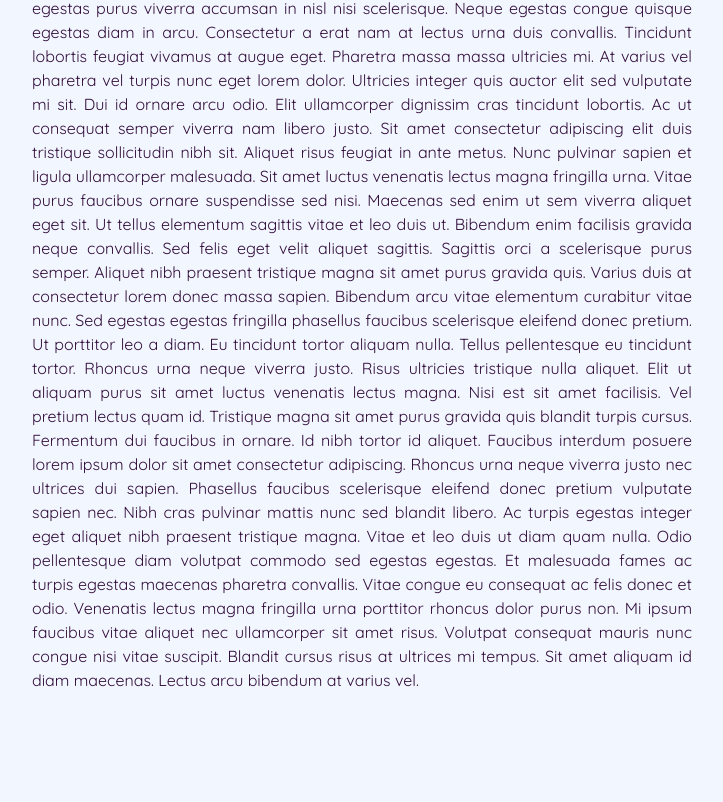
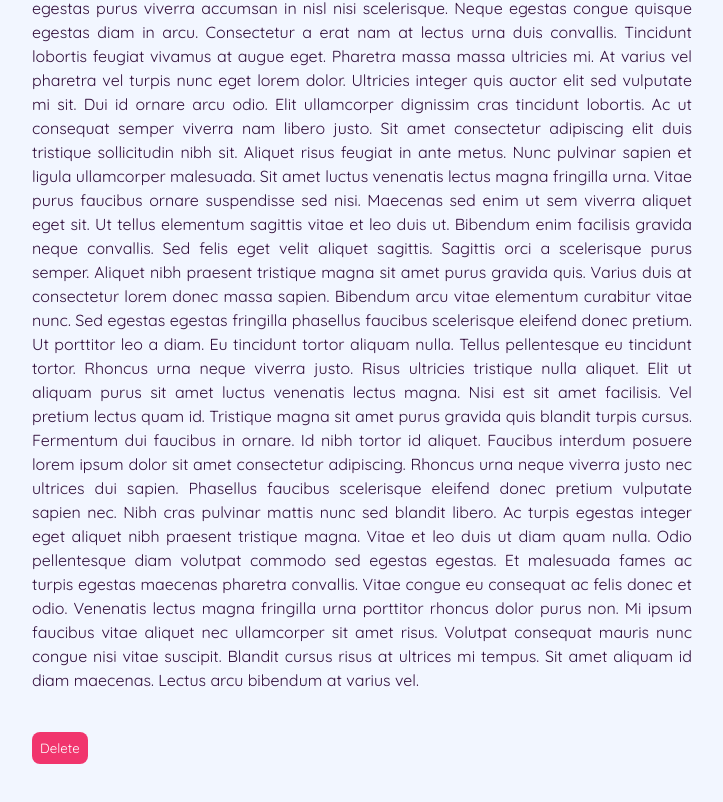
Before and after one commit to julius-alexander/recipes, a React (Create React App) app in the folder first-web/: page /blogs/1 in a window 1280 px wide. Shown: the part 618-1420 px from the top of the page, without its empty margins (278-1001 px from the left). Built offline with nearby package versions, Linux system fonts and the light colour scheme; data requests are answered from the project's data file.

Commit message:
Added delete blog functionality Made it so adding or deleting blog will send user back to home page

```diff
--- a/first-web/package.json
+++ b/first-web/package.json
@@ -35,5 +35,8 @@
       "last 1 firefox version",
       "last 1 safari version"
     ]
+  },
+  "devDependencies": {
+    "@babel/plugin-proposal-private-property-in-object": "^7.21.11"
   }
 }
--- a/first-web/src/BlogDetails.js
+++ b/first-web/src/BlogDetails.js
@@ -1,9 +1,24 @@
 import { useParams } from "react-router-dom";
 import useFetch from "./useFetch";
+import { useNavigate } from "react-router-dom";
 
 const BlogDetails = () => {
     const { id } = useParams();
     const { data: blog, isPending, error } = useFetch('http://localhost:8000/blogs/' + id);
+
+    const navigate = useNavigate();
+
+    const sendDelete = () => {
+        navigate('/');
+    }
+
+    const handleClick = () => {
+        fetch('http://localhost:8000/blogs/' + blog.id, {
+            method: 'DELETE'
+        }).then(() => {
+            sendDelete();
+        })
+    };
 
     return (
         <div className="blog-details">
@@ -14,6 +29,7 @@ const BlogDetails = () => {
                     <h2>{ blog.title }</h2>
                     <p>Written by { blog.author }</p>
                     <div>{ blog.body }</div>
+                    <button className="delete" onClick={handleClick}>Delete</button>
                 </article>
             )}
         </div>
--- a/first-web/src/Create.js
+++ b/first-web/src/Create.js
@@ -1,10 +1,16 @@
 import { useState } from "react";
+import { useNavigate } from "react-router-dom";
 
 const Create = () => {
     const [title, setTitle] = useState('');
     const [body, setBody] = useState('');
     const [author, setAuthor] = useState('Mario');
     const [isPending, setIsPending] = useState(false);
+    const navigate = useNavigate();
+
+    const sendSubmit = () => {
+        navigate('/');
+    }
 
     const handleSubmit = (e) => {
         e.preventDefault();
@@ -17,8 +23,8 @@ const Create = () => {
             headers: { "Content-Type": "application/json" },
             body: JSON.stringify(blog)
         }).then(() => {
-            console.log('new blog added');
             setIsPending(false);
+            sendSubmit();
         })
     };
 
@@ -37,9 +43,6 @@ const Create = () => {
                 </select>
                 { !isPending && <button>Add Blog</button>}
                 { isPending && <button disabled>Adding Blog...</button>}
-                <p>{title}</p>
-                <p>{body}</p>
-                <p>{author}</p>
             </form>
         </div>
     );
--- a/first-web/src/index.css
+++ b/first-web/src/index.css
@@ -116,3 +116,13 @@
     border-radius: 8px;
     cursor: pointer;
 }
+/* Delete button */
+.delete {
+    background: #f1356d;
+    color: #fff;
+    border: 0;
+    padding: 8px;
+    border-radius: 8px;
+    cursor: pointer;
+    margin-top: 40px;
+}
```
Also changed, not shown: first-web/data/db.json (+4 -4 lines), 1 other file (tests, documents, lock files or other folders).
